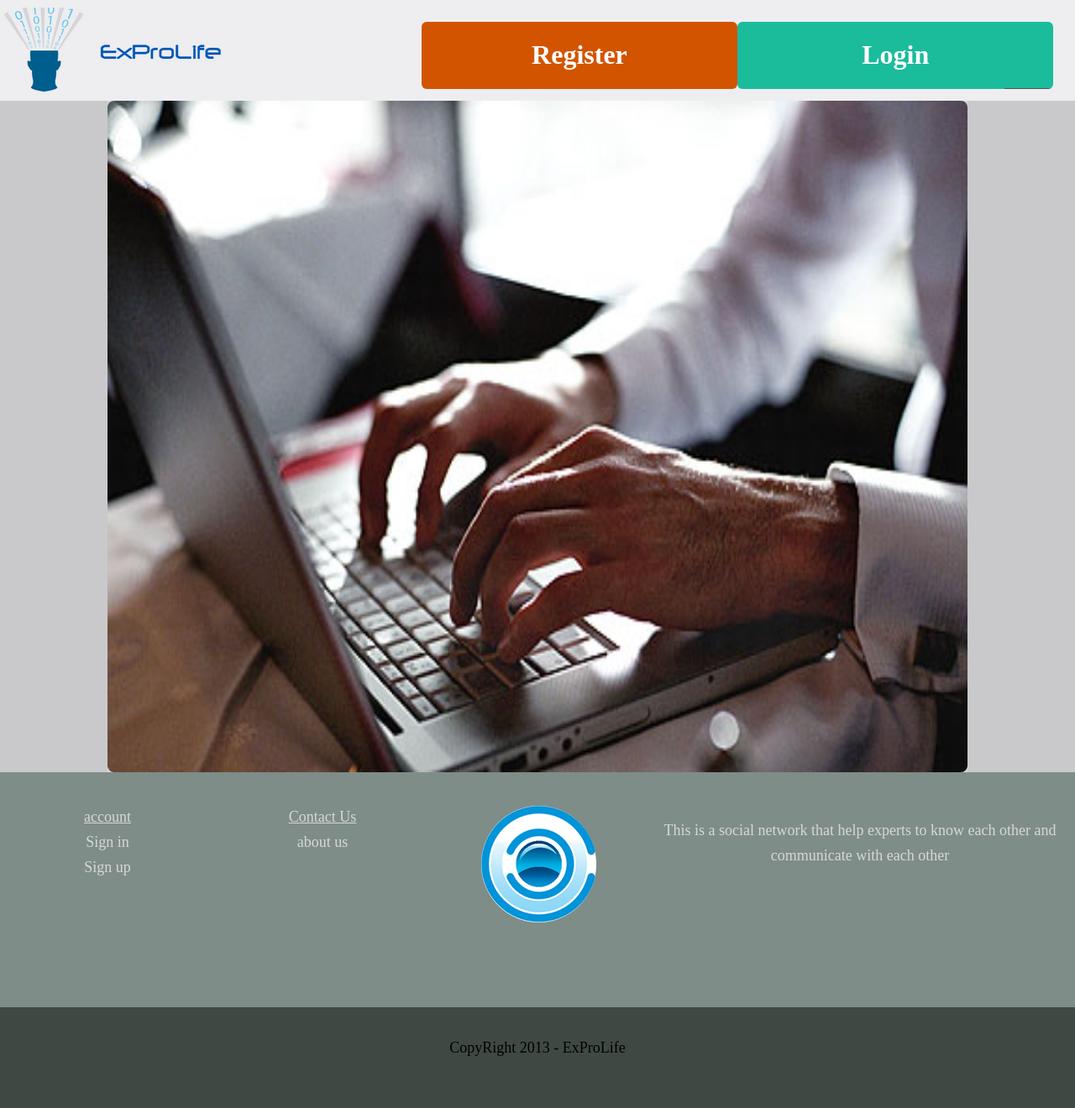
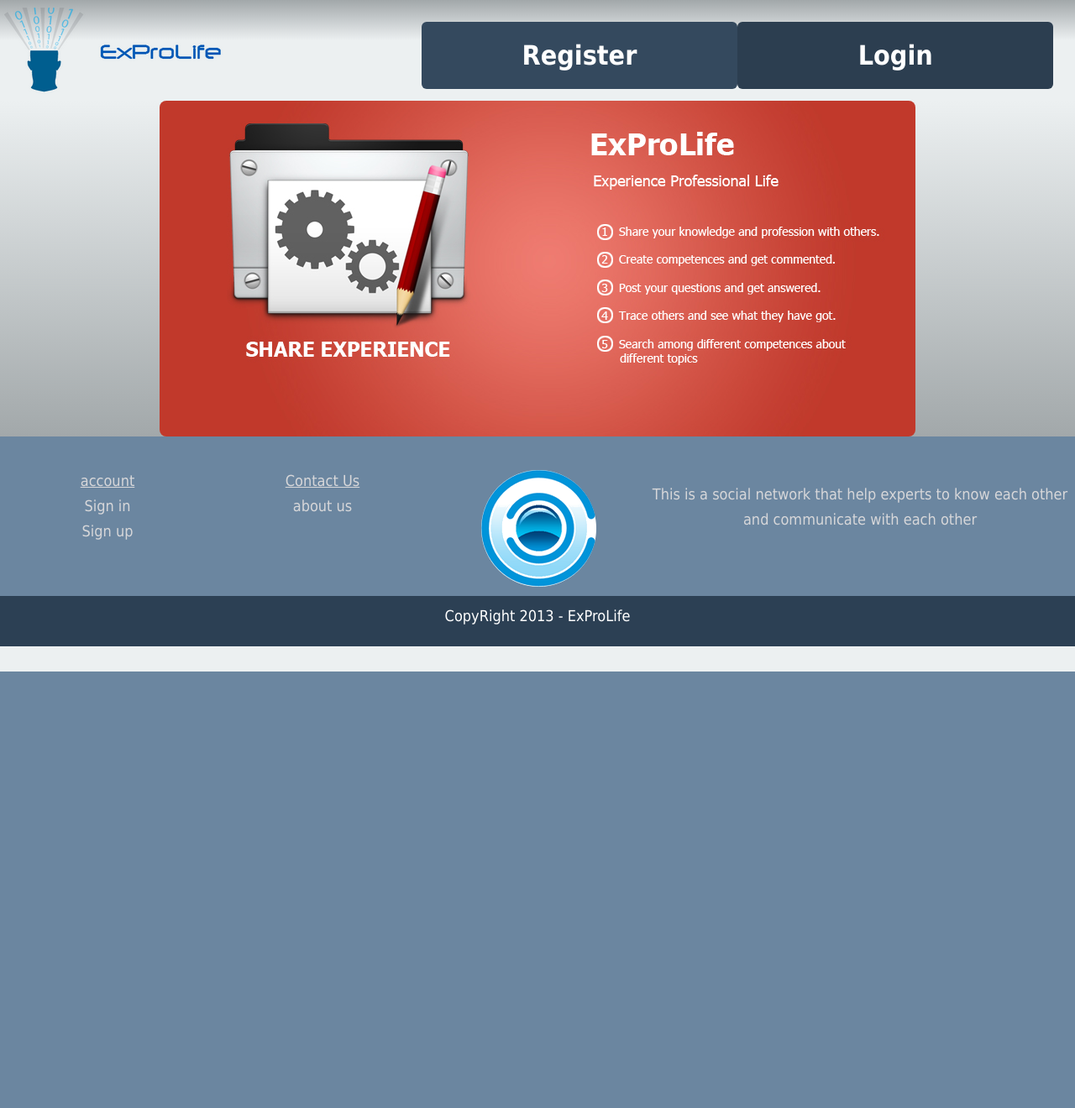
Before and after one commit to DjGroup/exprolife, a Django app: page / in a window 1280 px wide. Shown: the whole page at 84% size. After the commit the page ends 800 px from the top, so only its background shows below. Run offline with Django 3.2, Linux system fonts and the light colour scheme; parts of the project's set-up code (start-up, migrations or seed data) failed here and were passed over.

Commit message:
Homepage slides and colors changed, leave comments plz

```diff
--- a/exprolife/social/static/social/css/homepage.css
+++ b/exprolife/social/static/social/css/homepage.css
@@ -2,7 +2,20 @@
   my lcd innerheight: 850*/
 body{
     margin: 0;
-    background-color: #eeeef0;
+    /*background-color: #eeeef0;*/
+    font-family: tahoma;
+
+background: rgb(162,168,170); /* Old browsers */
+background: -moz-linear-gradient(top,  rgba(162,168,170,1) 0%, rgba(236,240,241,1) 6%); /* FF3.6+ */
+background: -webkit-gradient(linear, left top, left bottom, color-stop(0%,rgba(162,168,170,1)), color-stop(6%,rgba(236,240,241,1))); /* Chrome,Safari4+ */
+background: -webkit-linear-gradient(top,  rgba(162,168,170,1) 0%,rgba(236,240,241,1) 6%); /* Chrome10+,Safari5.1+ */
+background: -o-linear-gradient(top,  rgba(162,168,170,1) 0%,rgba(236,240,241,1) 6%); /* Opera 11.10+ */
+background: -ms-linear-gradient(top,  rgba(162,168,170,1) 0%,rgba(236,240,241,1) 6%); /* IE10+ */
+background: linear-gradient(to bottom,  rgba(162,168,170,1) 0%,rgba(236,240,241,1) 6%); /* W3C */
+filter: progid:DXImageTransform.Microsoft.gradient( startColorstr='#a2a8aa', endColorstr='#ecf0f1',GradientType=0 ); /* IE6-9 */
+
+
+
 }
     #header{
         margin-bottom: 20px;
@@ -19,7 +32,7 @@
 
         #login{
             border: none;
-            background: #1abc9c;
+            background: #2C3E50;
             color: #ffffff;
             border-radius: 6px;
             -webkit-transition: 0.25s linear;
@@ -86,7 +99,7 @@
             }
 
         #login:hover{
-            background-color: #1bd5b3;
+            background-color: #40576e;
         }
 
         #register{
@@ -106,13 +119,13 @@
             float:right;
             width: 30%;
             height: 80px;
-            background-color: #D35400;
+            background-color: #34495E;
             text-align: center ;
             cursor: pointer;
         }
 
         #register:hover{
-            background-color: #E67E22;
+            background-color: #4c647c;
         }
 
     #logo{
@@ -122,11 +135,22 @@
         float:left;
     }
     #slider{
-        background-color: #c9c9cb;
-        height: 100%;
+        /*background-color: #c9c9cb;
+        height: 100%;*/
         width: 100%;
         vertical-align:middle;
         text-align: center;
+
+background: rgb(236,240,241); /* Old browsers */
+background: -moz-linear-gradient(top,  rgba(236,240,241,1) 0%, rgba(162,168,170,1) 100%); /* FF3.6+ */
+background: -webkit-gradient(linear, left top, left bottom, color-stop(0%,rgba(236,240,241,1)), color-stop(100%,rgba(162,168,170,1))); /* Chrome,Safari4+ */
+background: -webkit-linear-gradient(top,  rgba(236,240,241,1) 0%,rgba(162,168,170,1) 100%); /* Chrome10+,Safari5.1+ */
+background: -o-linear-gradient(top,  rgba(236,240,241,1) 0%,rgba(162,168,170,1) 100%); /* Opera 11.10+ */
+background: -ms-linear-gradient(top,  rgba(236,240,241,1) 0%,rgba(162,168,170,1) 100%); /* IE10+ */
+background: linear-gradient(to bottom,  rgba(236,240,241,1) 0%,rgba(162,168,170,1) 100%); /* W3C */
+filter: progid:DXImageTransform.Microsoft.gradient( startColorstr='#ecf0f1', endColorstr='#a2a8aa',GradientType=0 ); /* IE6-9 */
+
+
     }
     #fadeLayer{
         display: none;
@@ -147,7 +171,7 @@
         right:15%;
         border-radius: 6px;
         left:15%;
-        height: 700px;
+        height: 600px;
         /*bottom: 70px;*/
         background-color: transparent;
     }
@@ -401,9 +425,9 @@
     #slideshow {
 		margin:0 auto;
 		position:relative;
-        background-color: #d7d7d9;
-        height: 100%;
-		width:80%;
+        /*background-color: #d7d7d9;*/
+        height: 400px;
+		width:900px;
     }
 
     #slideshow IMG {
@@ -468,21 +492,24 @@
 
     #footer{
         width:100%;
-        background: #3f4944;
-        height:400px;
+        background: #2c4054;
+        height:250px;
+        color: white;
     }
 
     #upper-footer{
         width:100%;
-        background: #7e8d88;
-        height: 70%;
+        background: #6b86a0;
+        height: 76%;
     }
 
     #down-footer{
         width:100%;
-        height:20%;
+        height:24%;
         text-align: center;
         font-size: 18;
+        position: relative;
+        bottom: 25px;
     }
 
     .left1, .left2, .right1, .right2{
--- a/exprolife/social/templates/social/index.html
+++ b/exprolife/social/templates/social/index.html
@@ -140,11 +140,10 @@
         </div>
         <div id="slider">
 		    <div id="slideshow">
-    		    <img src="{% static 'social/images/slide1.jpg' %}" class="active">
-    		    <img src="{% static 'social/images/slide2.jpg' %}">
-        		<img src="{% static 'social/images/slide3.jpg' %}">
-    		    <img src="{% static 'social/images/slide4.jpg' %}">
-        		<img src="{% static 'social/images/slide5.jpg' %}">
+    		    <img src="{% static 'social/images/exprolife.jpg' %}" class="active">
+                <img src="{% static 'social/images/competence.jpg' %}">
+                <img src="{% static 'social/images/trace.jpg' %}">
+                <img src="{% static 'social/images/search.jpg' %}">
             </div>
         </div>
  <div id="footer">
```
Also changed, not shown: exprolife/social/static/social/images/competence.jpg (added), exprolife/social/static/social/images/exprolife.jpg (added), exprolife/social/static/social/images/search.jpg (added), exprolife/social/static/social/images/trace.jpg (added).
